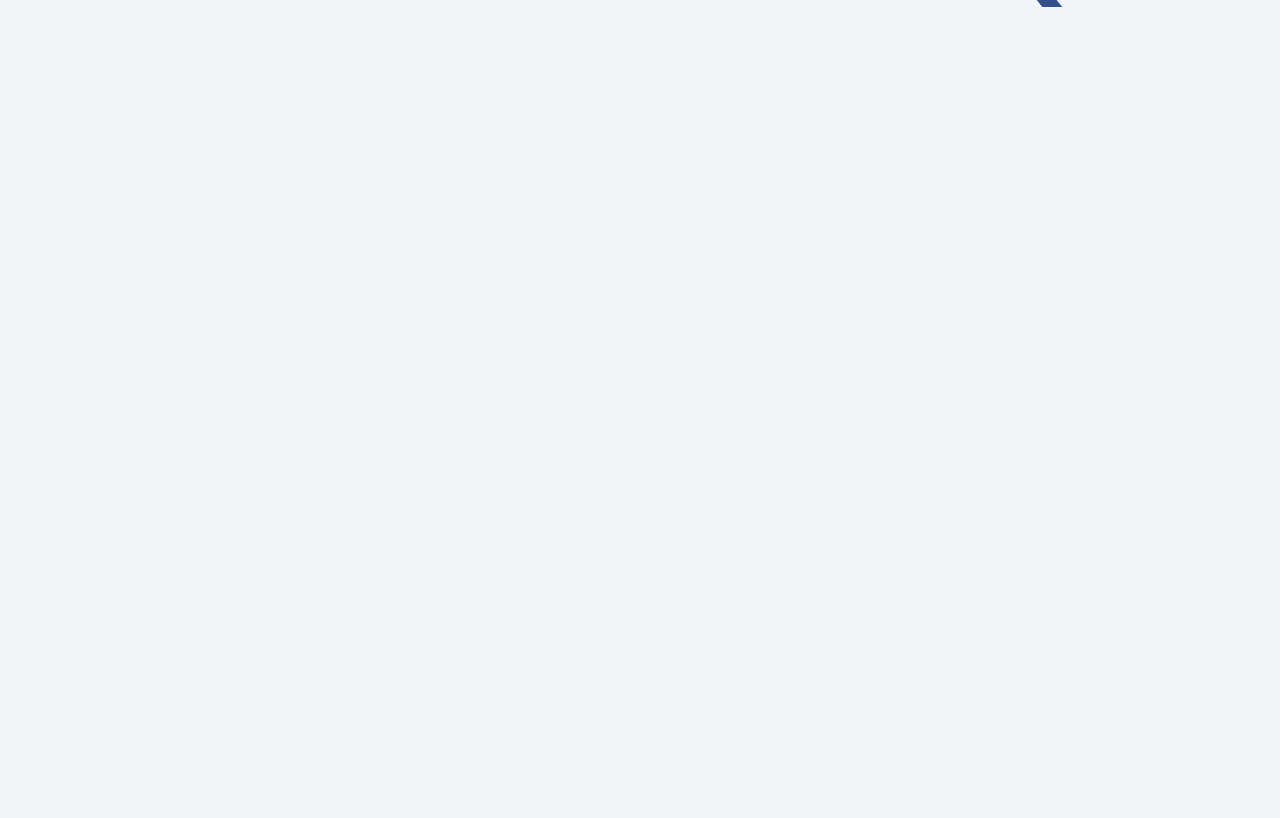
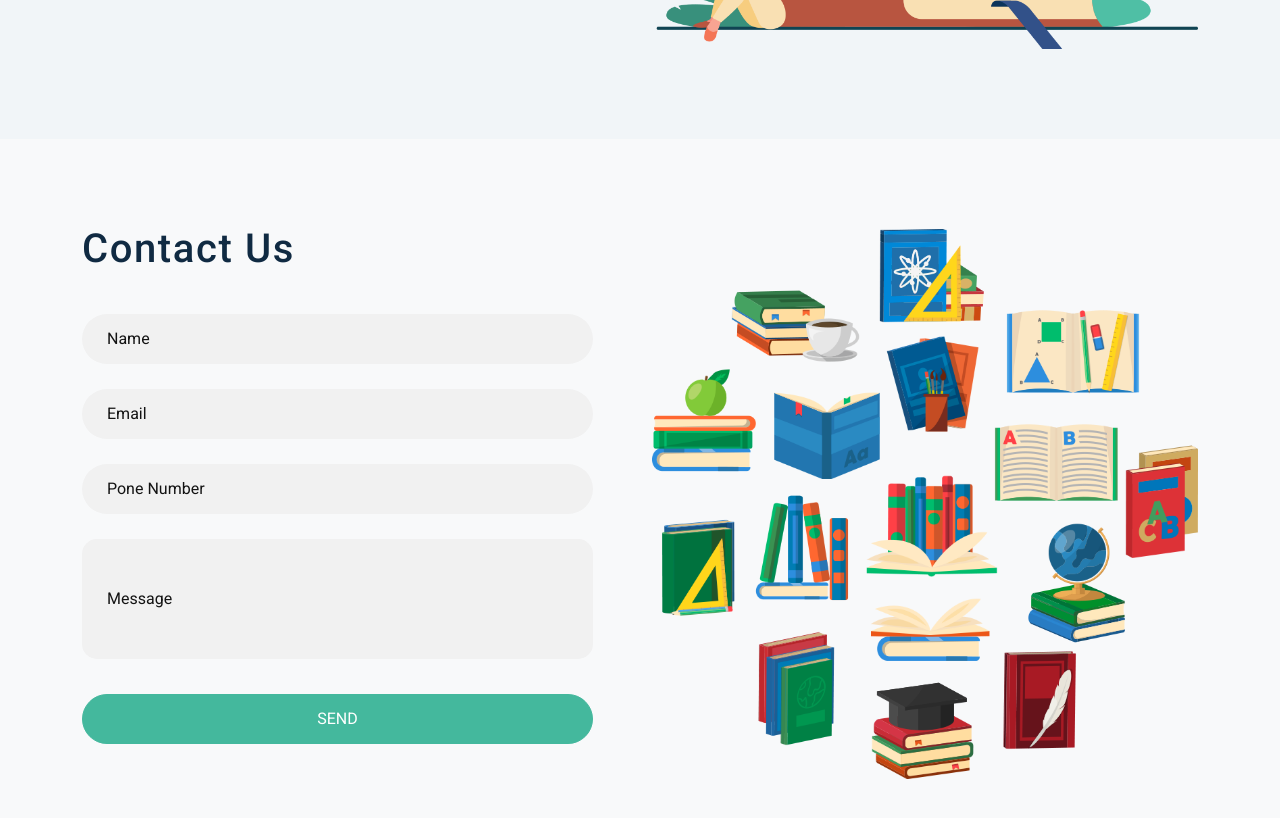
Before and after one commit to hsn2903/bridge-book-club, a React (Create React App) app: page / in a window 1280 px wide. Shown: the part 480-1298 px from the top of the page. Before the commit the page ends 800 px from the top, so only its background shows below. Built offline with nearby package versions, Linux system fonts and the light colour scheme.

Commit message:
add contact section

```diff
--- /dev/null
+++ b/src/components/contact/Contact.css
@@ -0,0 +1,68 @@
+.contact_section h2 {
+  margin-bottom: 45px;
+}
+
+.contact_section form {
+  padding-right: 35px;
+}
+
+.contact_section input {
+  width: 100%;
+  border: 0;
+  height: 50px;
+  border-radius: 25px;
+  margin-bottom: 25px;
+  padding-left: 25px;
+  outline: none;
+  color: #101010;
+  background: #f1f1f1;
+}
+
+.contact_section input::-webkit-input-placeholder {
+  color: #131313;
+}
+
+.contact_section input:-ms-input-placeholder {
+  color: #131313;
+}
+
+.contact_section input::-ms-input-placeholder {
+  color: #131313;
+}
+
+.contact_section input::placeholder {
+  color: #131313;
+}
+
+.contact_section input.message-box {
+  height: 120px;
+  border-radius: 15px;
+}
+
+.contact_section .btn-box {
+  display: -webkit-box;
+  display: -ms-flexbox;
+  display: flex;
+  margin-top: 10px;
+}
+
+.contact_section button {
+  display: inline-block;
+  padding: 12px 45px;
+  background-color: #44b89d;
+  color: #ffffff;
+  border-radius: 45px;
+  border: 1px solid #44b89d;
+  -webkit-transition: all 0.3s;
+  transition: all 0.3s;
+  width: 100%;
+}
+
+.contact_section button:hover {
+  background-color: transparent;
+  color: #44b89d;
+}
+
+.contact_section .img-box img {
+  width: 100%;
+}
--- /dev/null
+++ b/src/components/contact/Contact.js
@@ -0,0 +1,49 @@
+import "./Contact.css";
+import contactImg from "../../assets/img/contact-img.png";
+
+const Contact = () => {
+  return (
+    <section
+      id="contact_section"
+      className="contact_section layout_padding bg-light"
+    >
+      <div className="container">
+        <div className="row">
+          <div className="col-md-6">
+            <div className="heading_container">
+              <h2 className="">Contact Us</h2>
+            </div>
+            <form action="#">
+              <div>
+                <input type="text" placeholder="Name" />
+              </div>
+              <div>
+                <input type="email" placeholder="Email" />
+              </div>
+              <div>
+                <input type="text" placeholder="Pone Number" />
+              </div>
+              <div>
+                <input
+                  type="text"
+                  className="message-box"
+                  placeholder="Message"
+                />
+              </div>
+              <div className="btn-box">
+                <button>SEND</button>
+              </div>
+            </form>
+          </div>
+          <div className="col-md-6">
+            <div className="img-box">
+              <img src={contactImg} alt="books" />
+            </div>
+          </div>
+        </div>
+      </div>
+    </section>
+  );
+};
+
+export default Contact;
--- a/src/components/hero/Hero.css
+++ b/src/components/hero/Hero.css
@@ -1,7 +1,6 @@
 .hero_section {
   display: flex;
   align-items: center;
-  margin-top: 3rem;
 }
 
 .hero_section .detail-box h5 {
--- a/src/components/hero/Hero.js
+++ b/src/components/hero/Hero.js
@@ -3,7 +3,7 @@ import heroImg from "../../assets/img/hero-img.png";
 
 const Hero = () => {
   return (
-    <section className="hero_section">
+    <section className="hero_section layout_padding">
       <div className="container">
         <div className="row">
           <div className="col-md-6">
@@ -14,10 +14,11 @@ const Hero = () => {
                 For Book Lovers
               </h1>
               <p>
-                We are meeting on Saturday at 20:00 UTC+3 for discussing books.
-                If you want to want more informationi please contact with us.
+                We are meeting <strong>on Saturday at 20:00 UTC+3</strong> for
+                discussing books. If you want to want more informationi please
+                contact with us.
               </p>
-              <a href=""> Contact Us</a>
+              <a href="#contact_section"> Contact Us</a>
             </div>
           </div>
           <div className="col-md-6">
--- a/src/components/index.js
+++ b/src/components/index.js
@@ -1,4 +1,5 @@
 import Navbar from "./navbar/Navbar";
 import Hero from "./hero/Hero";
+import Contact from "./contact/Contact";
 
-export { Navbar, Hero };
+export { Navbar, Hero, Contact };
--- a/src/index.css
+++ b/src/index.css
@@ -133,3 +133,7 @@ p {
     width: 95vw;
   }
 }
+
+.layout_padding {
+  padding: 90px 0;
+}
--- a/src/pages/Home.js
+++ b/src/pages/Home.js
@@ -1,10 +1,11 @@
 import React from "react";
-import { Hero } from "../components";
+import { Contact, Hero } from "../components";
 
 const Home = () => {
   return (
     <div>
       <Hero />
+      <Contact />
     </div>
   );
 };
```
